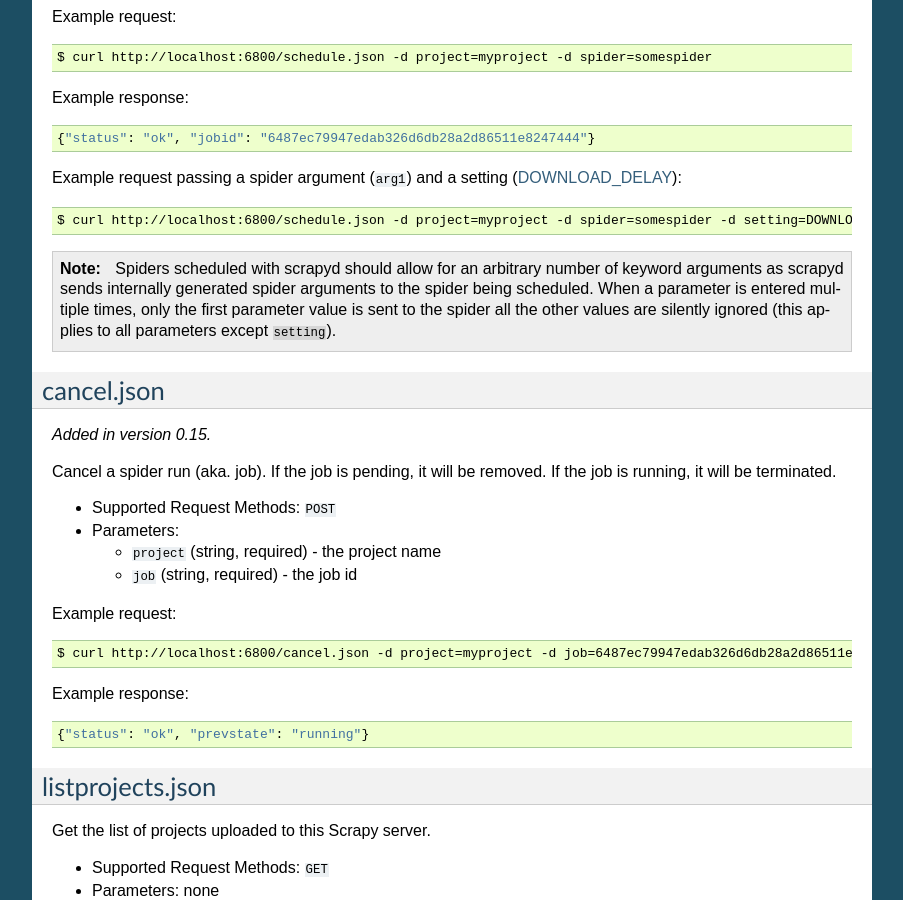
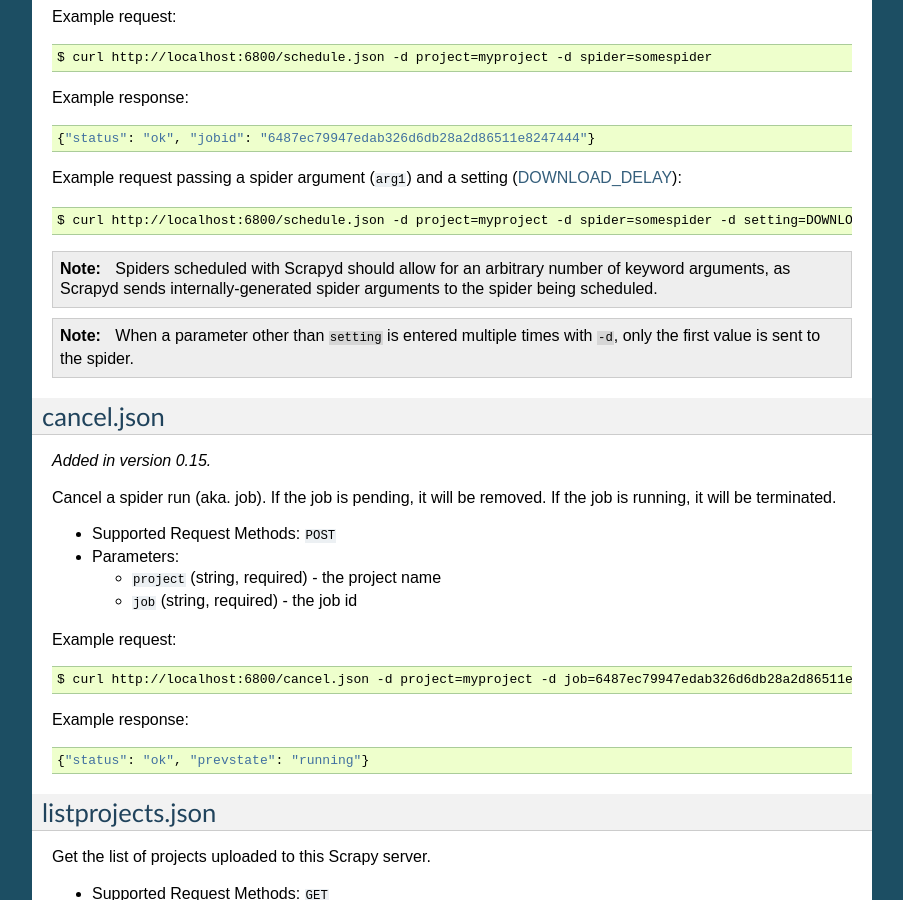
Before and after one commit to scrapy/scrapyd, a Sphinx documentation site: the page built from docs/api.rst, in a window 1280 px wide and 900 px high, scrolled down 1315 px. Shown: the whole window, without its empty margins (198-1101 px from the left). Built offline with Sphinx 7.4.7, drawn with Linux system fonts in a browser that asks for light colours.

Commit message:
docs: Split note in two in api.rst

```diff
--- a/docs/api.rst
+++ b/docs/api.rst
@@ -84,10 +84,15 @@ Example request passing a spider argument (``arg1``) and a setting
 
     $ curl http://localhost:6800/schedule.json -d project=myproject -d spider=somespider -d setting=DOWNLOAD_DELAY=2 -d arg1=val1
 
-.. note:: Spiders scheduled with scrapyd should allow for an arbitrary number of keyword arguments
-          as scrapyd sends internally generated spider arguments to the spider being scheduled. When
-          a parameter is entered multiple times, only the first parameter value is sent to the spider
-          all the other values are silently ignored (this applies to all parameters except ``setting``).
+.. note::
+
+    Spiders scheduled with Scrapyd should allow for an arbitrary number of keyword arguments,
+    as Scrapyd sends internally-generated spider arguments to the spider being scheduled.
+
+.. note::
+
+    When a parameter other than ``setting`` is entered multiple times with ``-d``, only the first
+    value is sent to the spider.
 
 .. _cancel.json:
 
```
